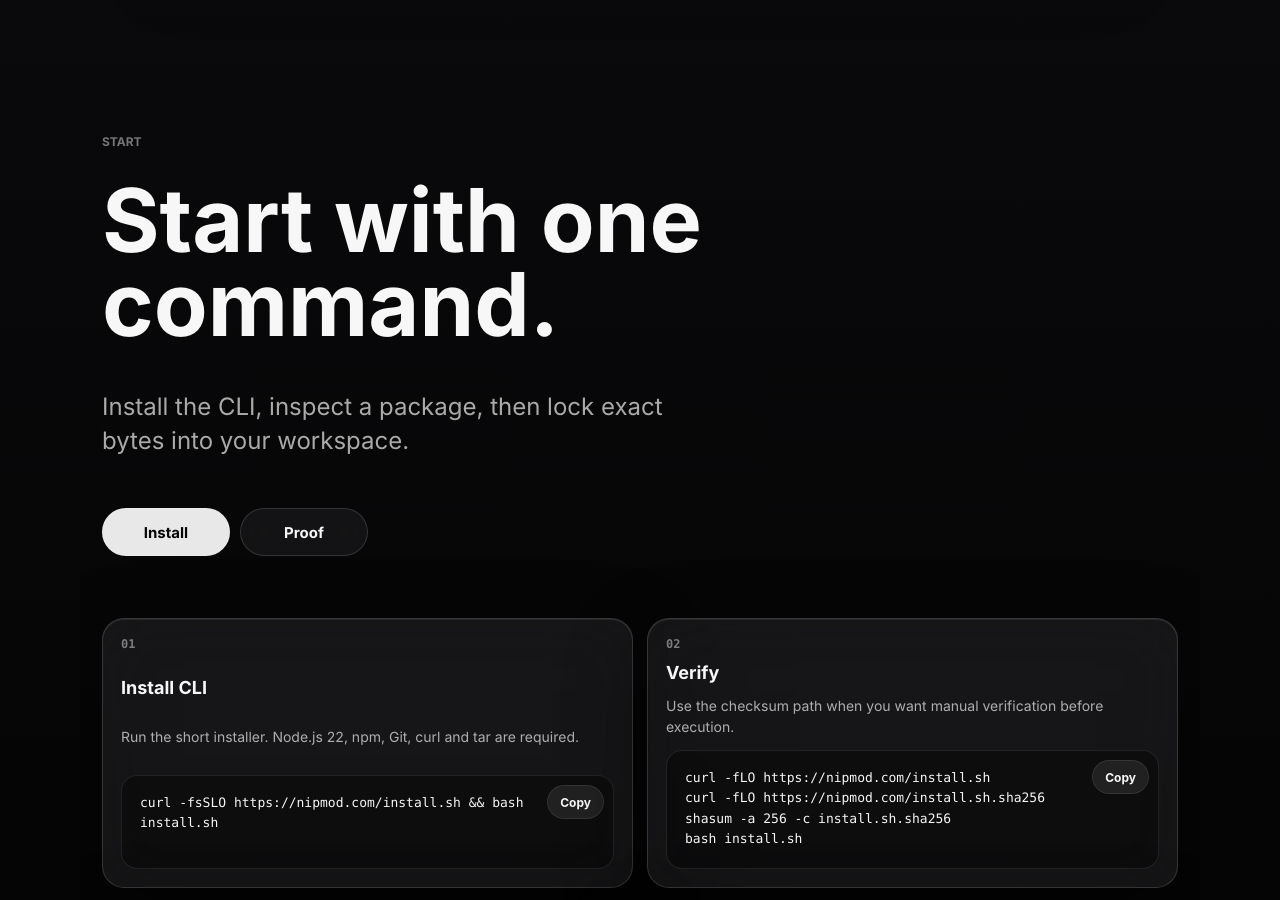
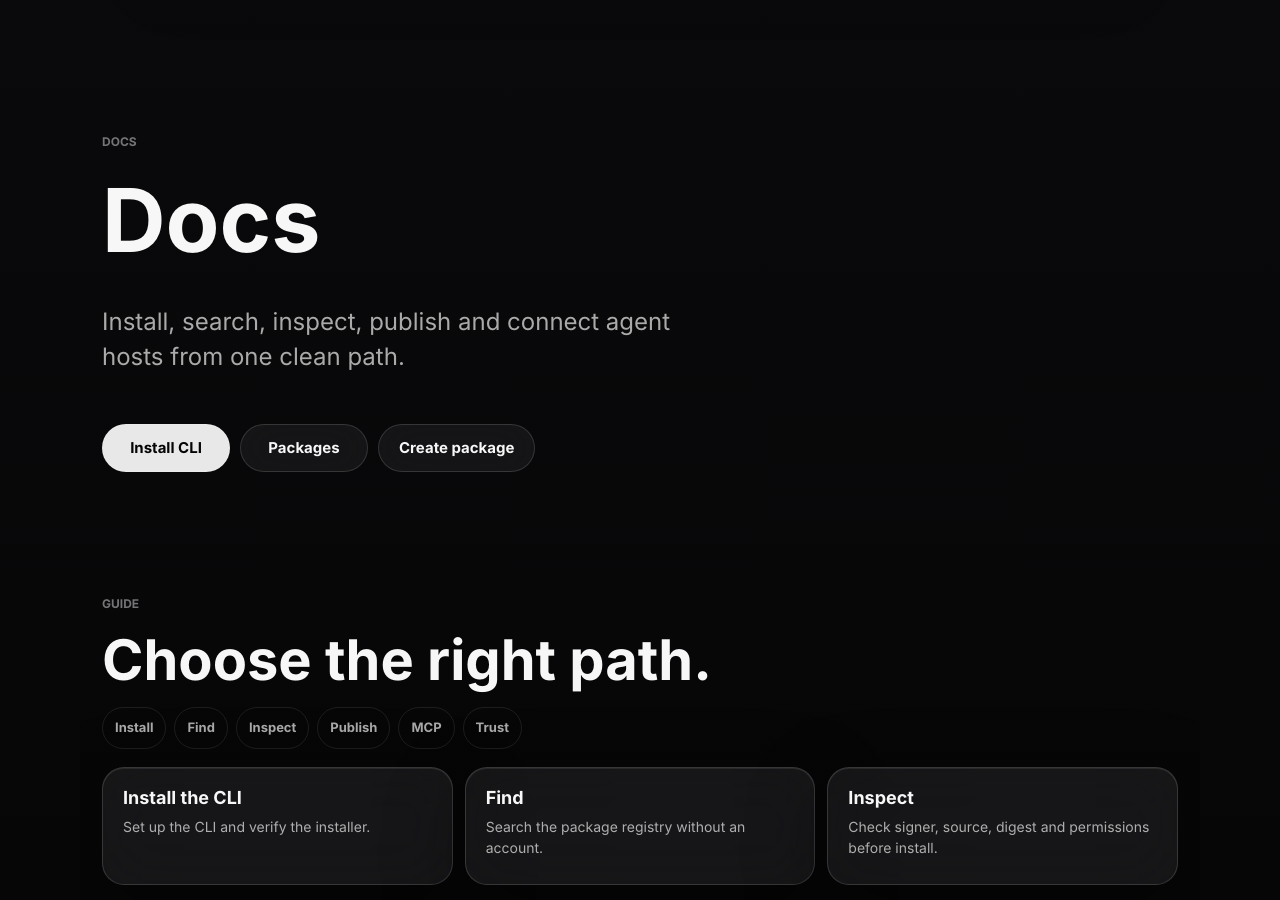
Before and after one commit to nipmod/nipmod, a Next.js app in the folder site/: page /quickstart in a window 1280 px wide. Shown: the part 100-1000 px from the top of the page. Built offline with nearby package versions, Linux system fonts and the light colour scheme.

Commit message:
fix: route docs navigation correctly

```diff
--- a/site/app/content.ts
+++ b/site/app/content.ts
@@ -3,6 +3,7 @@ export const homeContent = {
   headline: "Packages agents can trust",
   lead: "Install Gitlawb packages from the terminal. Search, inspect and pin the tools agents use.",
   links: {
+    docs: "/quickstart#docs",
     gitlawbProfile: "https://gitlawb.com/z6MkwbuduCUUwy8fp78CZ2pnhLyRSibkSjcCGexT355xNw5R",
     install: "/quickstart#install",
     x: "https://x.com/Nipmod"
--- a/site/app/launch/page.tsx
+++ b/site/app/launch/page.tsx
@@ -120,7 +120,7 @@ export default function LaunchPage() {
           <a className="button button-ghost" href="/package">
             Publish
           </a>
-          <a className="button button-ghost" href="/security">
+          <a className="button button-ghost" href="#external-proof">
             Review
           </a>
         </div>
@@ -152,7 +152,7 @@ export default function LaunchPage() {
         </div>
       </section>
 
-      <section className="ecosystem-section" aria-labelledby="external-proof-title">
+      <section className="ecosystem-section" id="external-proof" aria-labelledby="external-proof-title">
         <div className="section-head">
           <p className="eyebrow">External Proof</p>
           <h2 id="external-proof-title">Prepared here. Completed by others.</h2>
--- a/site/app/package/page.tsx
+++ b/site/app/package/page.tsx
@@ -26,8 +26,8 @@ export default function PackagePage() {
           <a className="button button-primary" href="/quickstart#install">
             Install
           </a>
-          <a className="button button-ghost" href="/quickstart">
-            Start
+          <a className="button button-ghost" href="/quickstart#docs">
+            Docs
           </a>
         </div>
       </section>
--- a/site/app/quickstart/page.tsx
+++ b/site/app/quickstart/page.tsx
@@ -6,35 +6,121 @@ export const metadata: Metadata = {
   alternates: {
     canonical: "https://nipmod.com/quickstart"
   },
-  description: "Install Nipmod, inspect a verified package, install it to a workspace and run the author preflight.",
+  description: "Nipmod docs for install, package search, workspace install, publishing, MCP, trust and security.",
   openGraph: {
-    description: "Install Nipmod, inspect a verified package, install it to a workspace and run the author preflight.",
-    title: "Nipmod quickstart",
+    description: "Nipmod docs for install, package search, workspace install, publishing, MCP, trust and security.",
+    title: "Nipmod docs",
     url: "https://nipmod.com/quickstart"
   },
-  title: "Nipmod quickstart"
+  title: "Nipmod docs"
+};
+
+const docSections = [
+  {
+    href: "#install",
+    label: "Install",
+    text: "Set up the CLI and verify the installer."
+  },
+  {
+    href: "#find",
+    label: "Find",
+    text: "Search the package registry without an account."
+  },
+  {
+    href: "#inspect",
+    label: "Inspect",
+    text: "Check signer, source, digest and permissions before install."
+  },
+  {
+    href: "#publish",
+    label: "Publish",
+    text: "Run the safe author preflight before any public write."
+  },
+  {
+    href: "/mcp",
+    label: "MCP",
+    text: "Connect Nipmod to agent hosts."
+  },
+  {
+    href: "/trust",
+    label: "Trust",
+    text: "Read the public registry roots and witness path."
+  }
+] as const;
+
+const stepIds: Record<string, string> = {
+  Audit: "audit",
+  Check: "doctor",
+  Explain: "explain",
+  Find: "find",
+  Inspect: "inspect",
+  "Install CLI": "install",
+  "Install package": "install-package",
+  Publish: "publish",
+  Restore: "restore",
+  SBOM: "sbom",
+  Update: "update",
+  Verify: "verify"
 };
 
 export default function QuickstartPage() {
   return (
     <main className="page-shell" id="main">
-      <section className="quickstart-hero" aria-labelledby="quickstart-title">
-        <p className="eyebrow">Start</p>
-        <h1 id="quickstart-title">Start with one command.</h1>
-        <p className="lead">Install the CLI, inspect a package, then lock exact bytes into your workspace.</p>
+      <section className="quickstart-hero" id="docs" aria-labelledby="docs-title">
+        <p className="eyebrow">Docs</p>
+        <h1 id="docs-title">Docs</h1>
+        <p className="lead">Install, search, inspect, publish and connect agent hosts from one clean path.</p>
         <div className="actions" aria-label="Quickstart actions">
           <a className="button button-primary" href="#install">
-            Install
+            Install CLI
           </a>
-          <a className="button button-ghost" href="/proof">
-            Proof
+          <a className="button button-ghost" href="/packages">
+            Packages
           </a>
+          <a className="button button-ghost" href="/package">
+            Create package
+          </a>
+        </div>
+      </section>
+
+      <section className="ecosystem-section" aria-labelledby="docs-overview-title">
+        <div className="section-head">
+          <p className="eyebrow">Guide</p>
+          <h2 id="docs-overview-title">Choose the right path.</h2>
+        </div>
+        <nav className="filter-row" aria-label="Docs sections">
+          {docSections.map((section) => (
+            <a className="filter-pill" href={section.href} key={section.label}>
+              {section.label}
+            </a>
+          ))}
+        </nav>
+        <div className="usage-strip">
+          {docSections.slice(0, 3).map((section) => (
+            <article className="usage-item" key={section.label}>
+              <h2>{section.label === "Install" ? "Install the CLI" : section.label}</h2>
+              <p>{section.text}</p>
+            </article>
+          ))}
+        </div>
+      </section>
+
+      <section className="proof-section" aria-labelledby="flow-title">
+        <div>
+          <p className="eyebrow">Flow</p>
+          <h2 id="flow-title">Short command first. Verification when needed.</h2>
+        </div>
+        <div className="proof-panel">
+          <p className="panel-copy">Use the short installer for normal setup. Use the checksum path when reviewing security.</p>
+          <pre className="install-command">
+            <code>{"curl -fsSLO https://nipmod.com/install.sh && bash install.sh"}</code>
+          </pre>
         </div>
       </section>
 
       <section className="quickstart-grid" aria-label="Quickstart steps">
         {homeContent.quickstartSteps.map((step, index) => (
-          <article className="quickstart-card" id={step.label === "Install CLI" ? "install" : undefined} key={step.label}>
+          <article className="quickstart-card" id={stepIds[step.label]} key={step.label}>
             <span>{String(index + 1).padStart(2, "0")}</span>
             <h2>{step.label}</h2>
             <p>{step.text}</p>
--- a/site/app/site-header.tsx
+++ b/site/app/site-header.tsx
@@ -42,7 +42,7 @@ export function SiteHeader() {
         <a className="nav-link nav-link-wide nav-primary" href="/packages">
           Packages
         </a>
-        <a className="nav-link nav-link-wide nav-primary nav-primary-optional" href="/quickstart">
+        <a className="nav-link nav-link-wide nav-primary nav-primary-optional" href={homeContent.links.docs}>
           Docs
         </a>
         <a className="nav-link nav-link-wide nav-install" href="/quickstart#install">
@@ -51,6 +51,7 @@ export function SiteHeader() {
         <details className="more-menu">
           <summary className="nav-more-button">More</summary>
           <div className="more-menu-panel">
+            <a href={homeContent.links.docs}>Docs</a>
             <a href="/package">Create</a>
             <a href="/trust">Trust</a>
             <a href="/security">Security</a>
```
Also changed, not shown: 1 other file (tests, documents, lock files or other folders).
